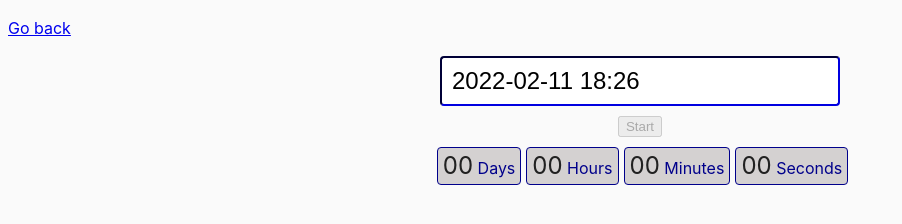
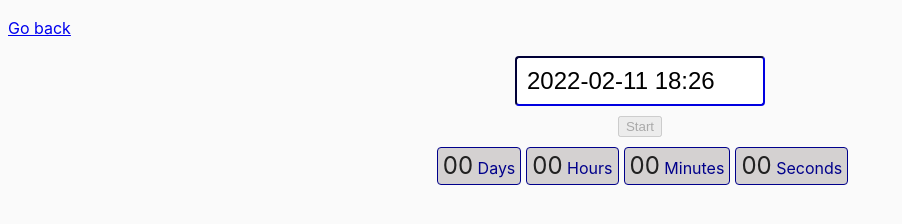
Before and after one commit to KhrystynaHirna/goit-js-hw-09, a website built with Parcel: page src/02-timer.html in a window 1280 px wide. Shown: the whole page, without its empty margins (0-902 px from the left). Built offline with nearby package versions, Linux system fonts and the light colour scheme.

Commit message:
Update common.css

```diff
--- a/src/css/common.css
+++ b/src/css/common.css
@@ -30,7 +30,7 @@ input.flatpickr-input {
   margin-right: auto;
 
   font-size: 24px;
-  width: 400px;
+  width: 250px;
   height: 50px;
   padding: 0 10px;
   border-radius: 4px;
@@ -46,6 +46,7 @@ button.switcher {
   display: flex;
   margin: auto;
   font-size: 30px;
+  margin-bottom: 10px;
 }
 .timer {
   display: flex;
```
